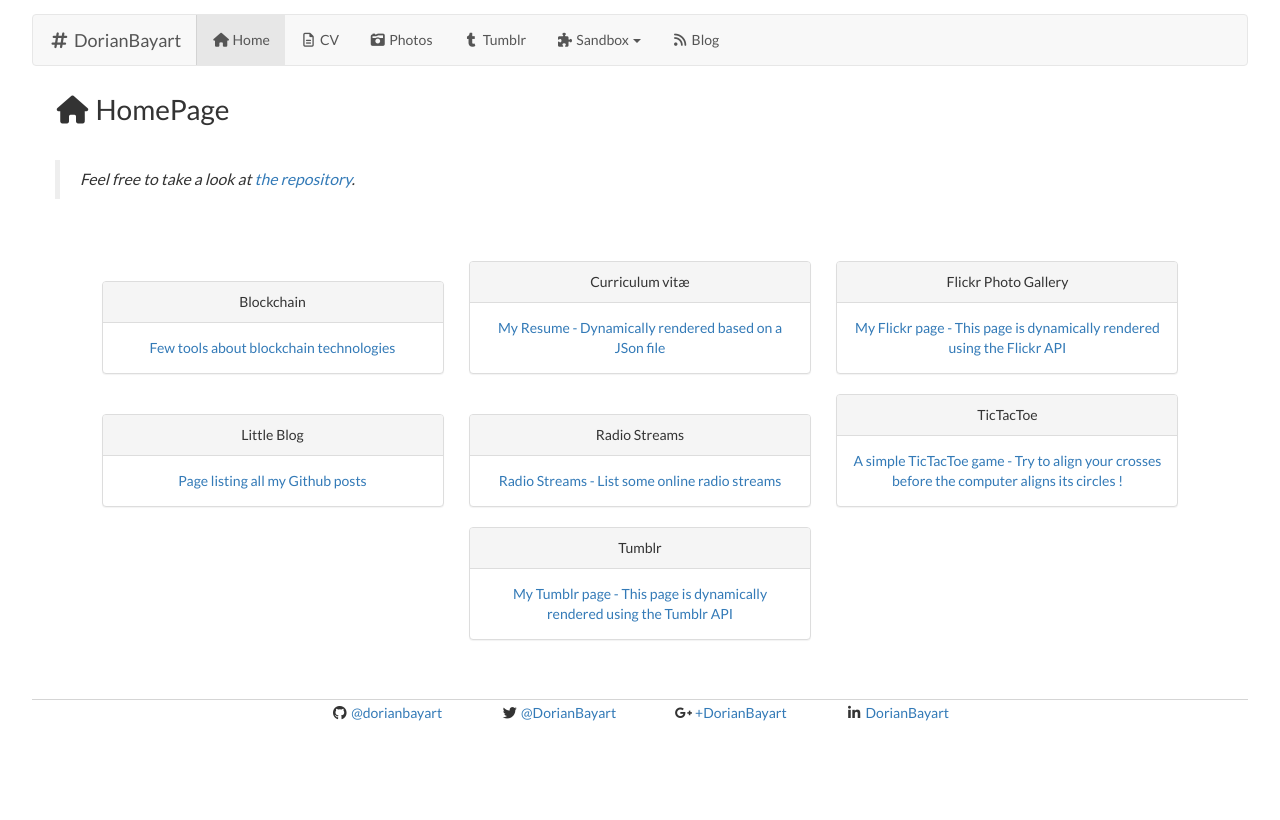
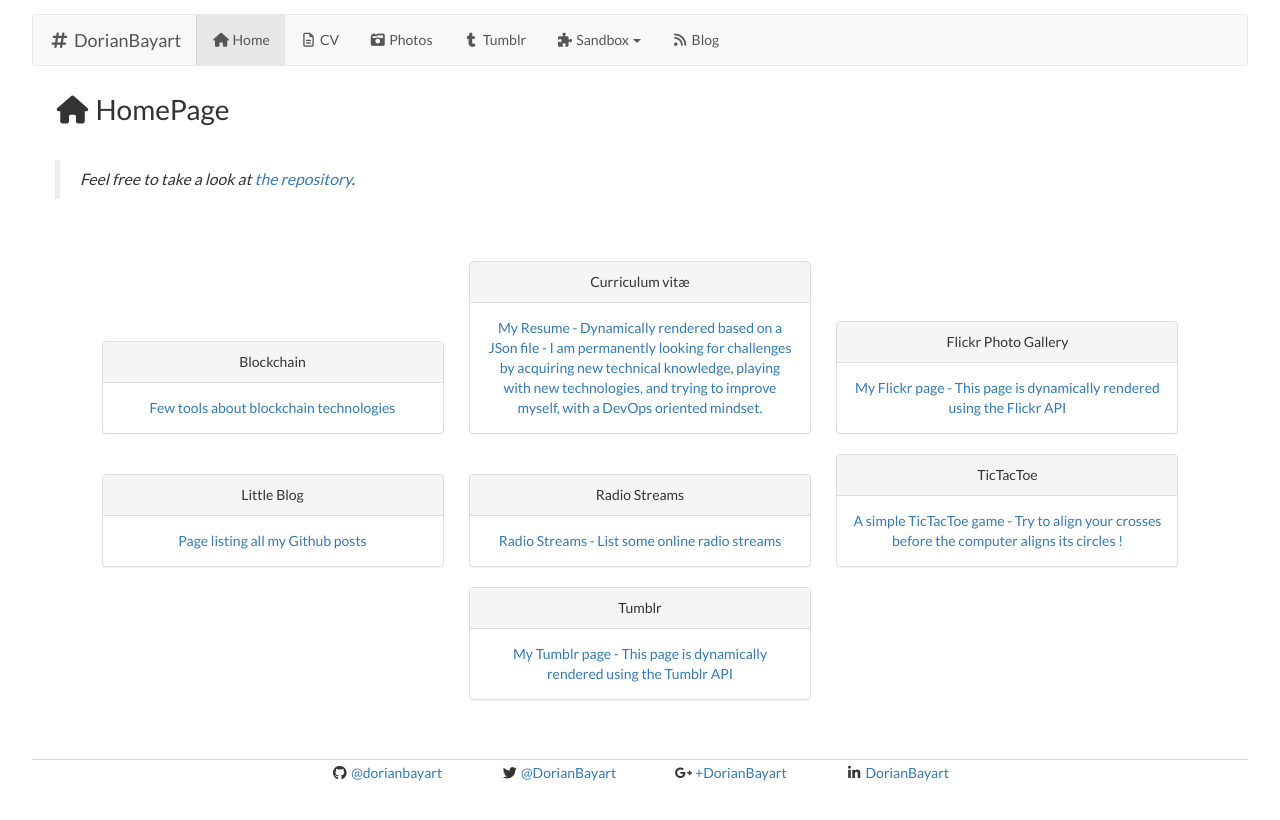
Before and after one commit to dorianbayart/dorianbayart.github.io, a Jekyll site: the page built from index.md, in a window 1280 px wide. Shown: the top 820 px of the page. Built offline with Jekyll 4.4.1, drawn with Linux system fonts in a browser that asks for light colours; nearby versions of some CDN libraries.

Commit message:
Update index.html

```diff
--- a/cv/index.html
+++ b/cv/index.html
@@ -1,7 +1,7 @@
 ---
 layout: default
 title: Curriculum vitæ
-description: My Resume - Dynamically rendered based on a JSon file
+description: My Resume - Dynamically rendered based on a JSon file - I am permanently looking for challenges by acquiring new technical knowledge, playing with new technologies, and trying to improve myself, with a DevOps oriented mindset.
 lang: en-US
 ---
 
```
